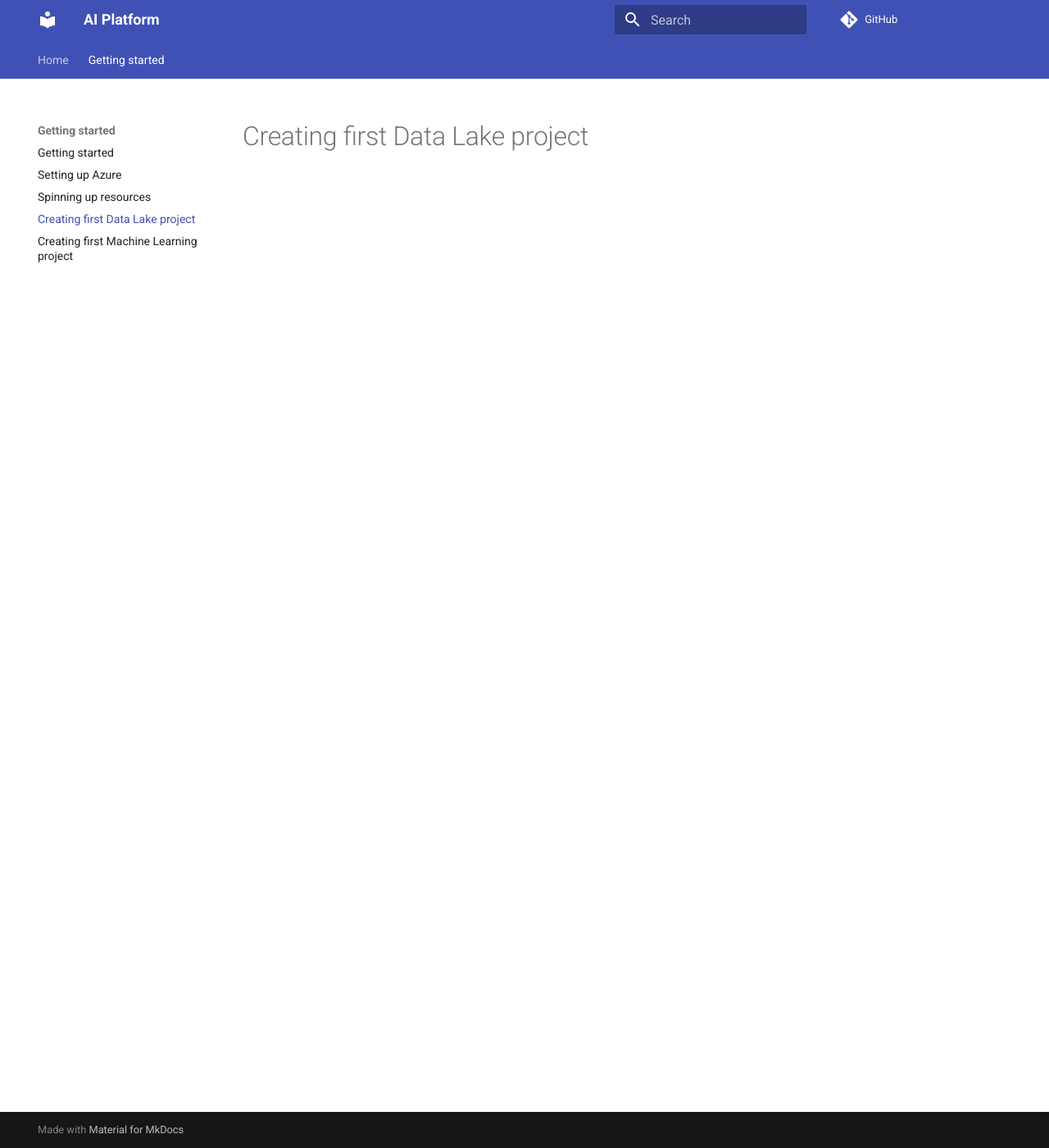
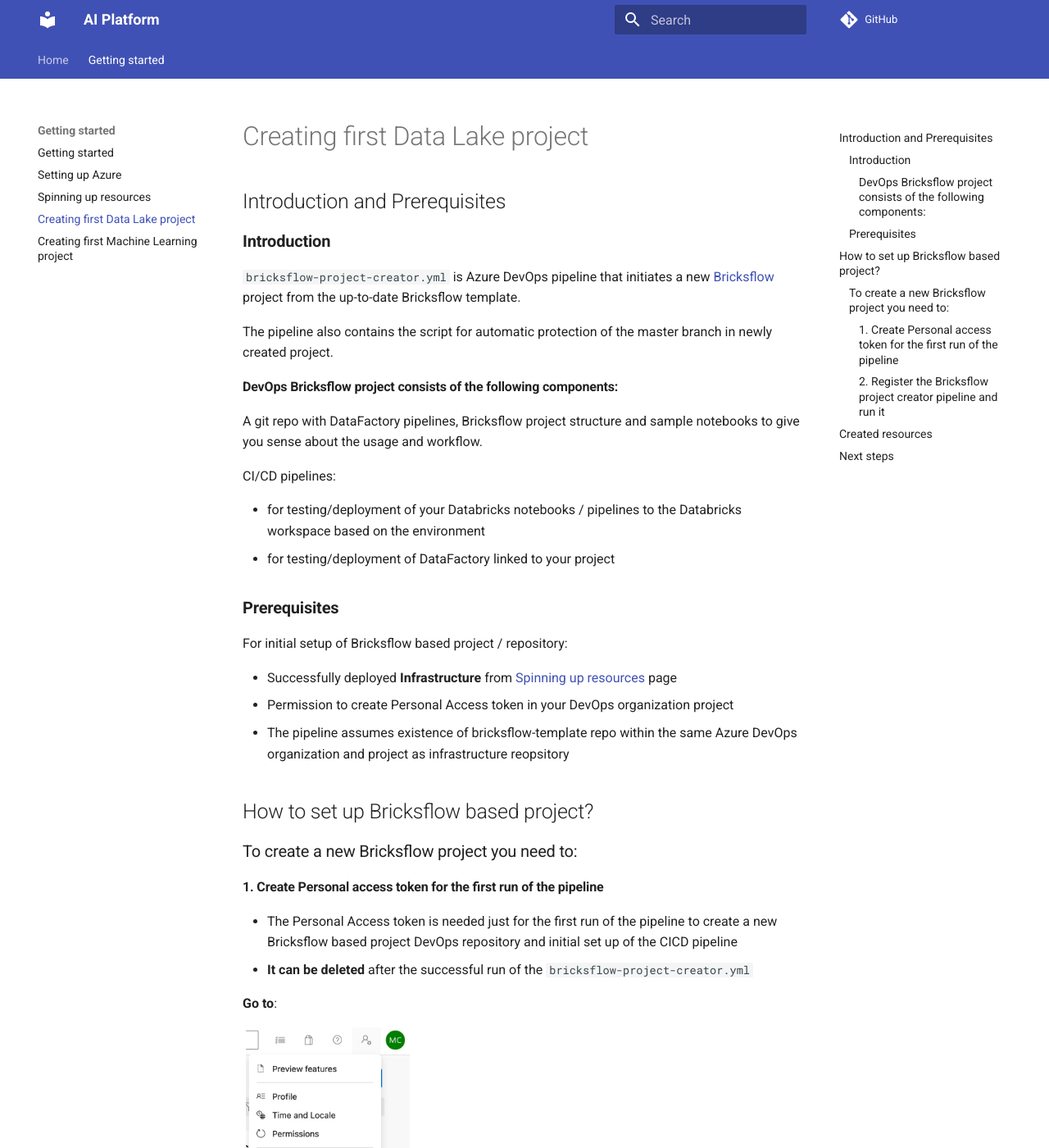
Before and after one commit to daipe-ai/platform-docs, an MkDocs documentation site: the page built from docs/getting-started/first-datalake-project.md, in a window 1280 px wide and 1400 px high. Shown: the whole window at 82% size. Built offline with MkDocs 1.6.1 and Material for MkDocs 9.7.7, drawn with Linux system fonts in a browser that asks for light colours; comment, search, counter and statistics services are not loaded; some of the changed text lies outside the part shown.

Commit message:
added the First Datalake project page

```diff
--- a/docs/getting-started/first-datalake-project.md
+++ b/docs/getting-started/first-datalake-project.md
@@ -1 +1,108 @@
 # Creating first Data Lake project
+
+## Introduction and Prerequisites
+
+###**Introduction**
+`bricksflow-project-creator.yml` is Azure DevOps pipeline that initiates a new [Bricksflow](https://github.com/bricksflow/bricksflow) project from the up-to-date Bricksflow template.
+
+The pipeline also contains the script for automatic protection of the master branch in newly created project.
+
+####DevOps Bricksflow project consists of the following components:
+
+A git repo with DataFactory pipelines, Bricksflow project structure and sample notebooks to give you sense about the usage and workflow.
+
+CI/CD pipelines:
+
+- for testing/deployment of your Databricks notebooks / pipelines to the Databricks workspace based on the environment
+- for testing/deployment of DataFactory linked to your project
+
+### **Prerequisites**
+For initial setup of Bricksflow based project / repository:
+
+- Successfully deployed **Infrastructure** from [Spinning up resources](resources-setup.md) page
+- Permission to create Personal Access token in your DevOps organization project
+- The pipeline assumes existence of bricksflow-template repo within the same Azure DevOps organization and project as infrastructure reopsitory
+
+## How to set up Bricksflow based project?
+
+### To create a new Bricksflow project you need to:
+####1. Create Personal access token for the first run of the pipeline
+- The Personal Access token is needed just for the first run of the pipeline to create a new Bricksflow based project DevOps repository and initial set up of the CICD pipeline
+- **It can be deleted** after the successful run of the `bricksflow-project-creator.yml`
+
+**Go to**:
+
+!![PAT](../images/pat_step1.png)
+
+Then create the new Personal Token with these permissions.
+
+!![](../images/pat_step2.png)
+
+####2. Register the Bricksflow project creator pipeline and run it
+**Create** a new DevOps pipeline based on `.cicd/pipelines/create-ml-repo.yaml` located in infrastructure repo
+
+!![](../images/resources_step5.png)
+!![](../images/resources_step6.png)
+!![](../images/resources_step7.png)
+
+!![](../images/bricks_create1.png)
+
+Set a **PA_TOKEN** variable under the Variables by providing Personal Access Token and **save** the pipeline.
+
+!![](../images/bricks_create2.png)
+!![](../images/bricks_create3.png)
+
+You can now rename the pipeline, if you'd like to.
+
+**Run** the newly created pipeline and provide the **name of the project** you want to create.
+
+!![](../images/bricks_run.png)
+
+Pipeline will need the permission to access the service principal for getting the Databricks workspace variables.
+
+Open the run of the pipeline and under the **View** permit the usage of service principal.
+
+!![](../images/bricks_permissions.png)
+
+## Created resources
+
+After successful execution, you will find the following **resources**:
+
+- A new **git repo**
+
+  !![Repository](../images/bricks_repo.png)
+
+
+- **Protected master branch**
+
+    - the initial setup will create the master branch and deploy it to the DEV environment
+    - for merging feature branch:
+        - the Pull Request needs to be done
+        - the notebooks will be deployed to the TEST environment for testing successful run of the pipelines
+        - there needs to be in minimum ONE approval for the PR
+        - Merging is done by the Squash commit
+
+* **Main CI/CD pipeline** created for the repo. The pipeline is called `master-$yourprojectname-deployment`.
+
+  !![](../images/bricks_created_pipeline.png)
+
+
+**Note**: the pipeline will be executed automatically after creation of the Bricksflow project repository for deploying sample notebooks to Databricks and will ask for permission to the service connection, as it is shown on the picture below.
+
+!![](../images/bricks_permission_cp.png)
+
+## Next steps
+
+After an initial run of the pipelines, you will have **codes** available in the **Databricks workspace** corresponding to the Databricks environment.
+
+!![Databricks](../images/bricks_dbx_ws.png)
+
+You can find the links to the corresponding Databricks workspace directly in the CICD pipeline in the Deploy .
+
+!![](../images/bricks_dbx_link.png)
+
+Also the **DataFactory** in the specific environment **will be linked** to the codes in the Databricks workspace.
+
+You can find the links to the corresponding Databricks workspace directly in the CICD pipeline.
+
+!![](../images/bricks_adf_link.png)
--- a/docs/stylesheets/extra.css
+++ b/docs/stylesheets/extra.css
@@ -1,3 +1,6 @@
 label.md-nav__title {
     display: none !important
 }
+img[alt=PAT] { width: 200px; }
+img[alt=Repository] { width: 200px; }
+img[alt=Databricks] { width: 350px; }
```
Also changed, not shown: docs/images/bricks_adf_link.png (added), docs/images/bricks_create1.png (added), docs/images/bricks_create2.png (added), docs/images/bricks_create3.png (added), docs/images/bricks_created_pipeline.png (added), docs/images/bricks_dbx_link.png (added), docs/images/bricks_dbx_ws.png (added), docs/images/bricks_permission_cp.png (added), docs/images/bricks_permissions.png (added), docs/images/bricks_repo.png (added), docs/images/bricks_run.png (added), docs/images/pat_step1.png (added), docs/images/pat_step2.png (added).
